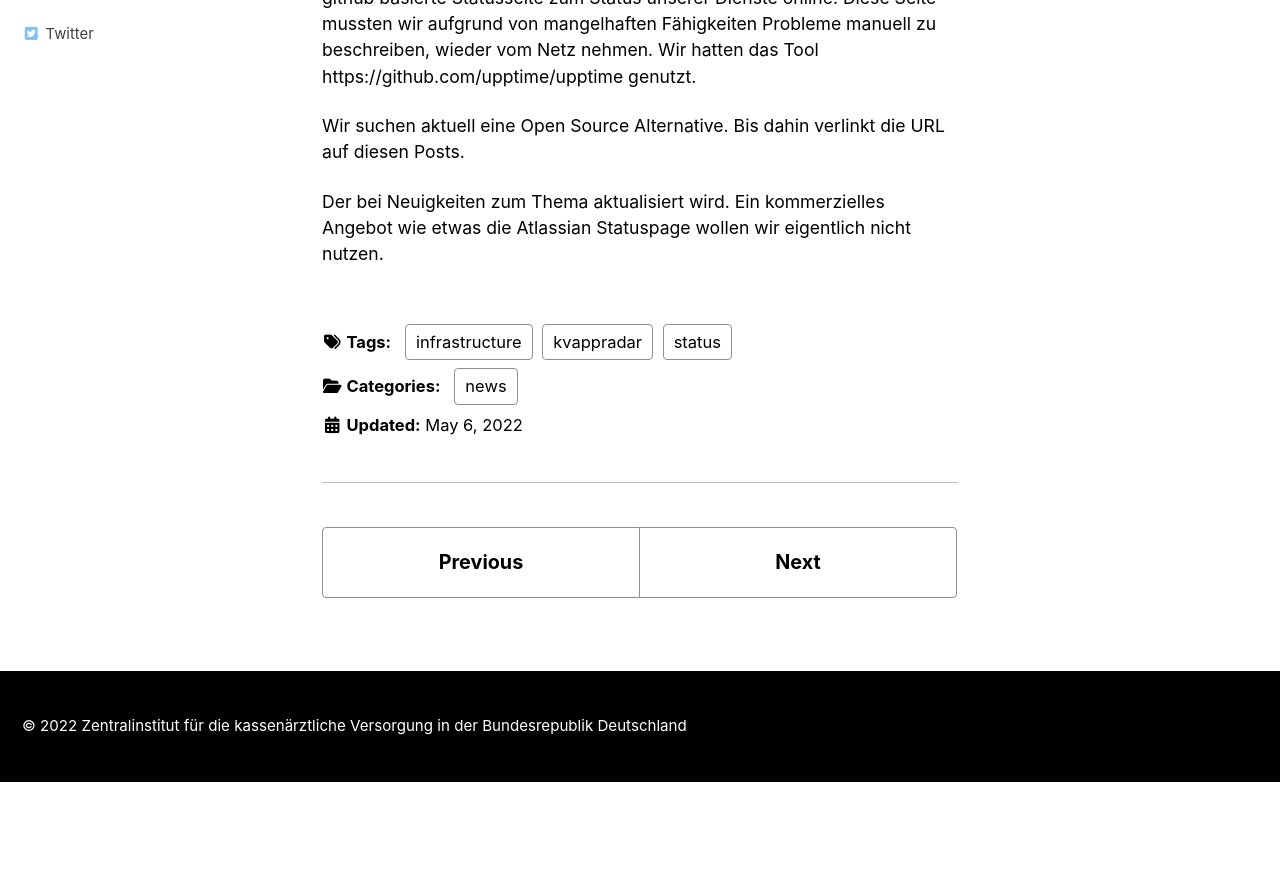
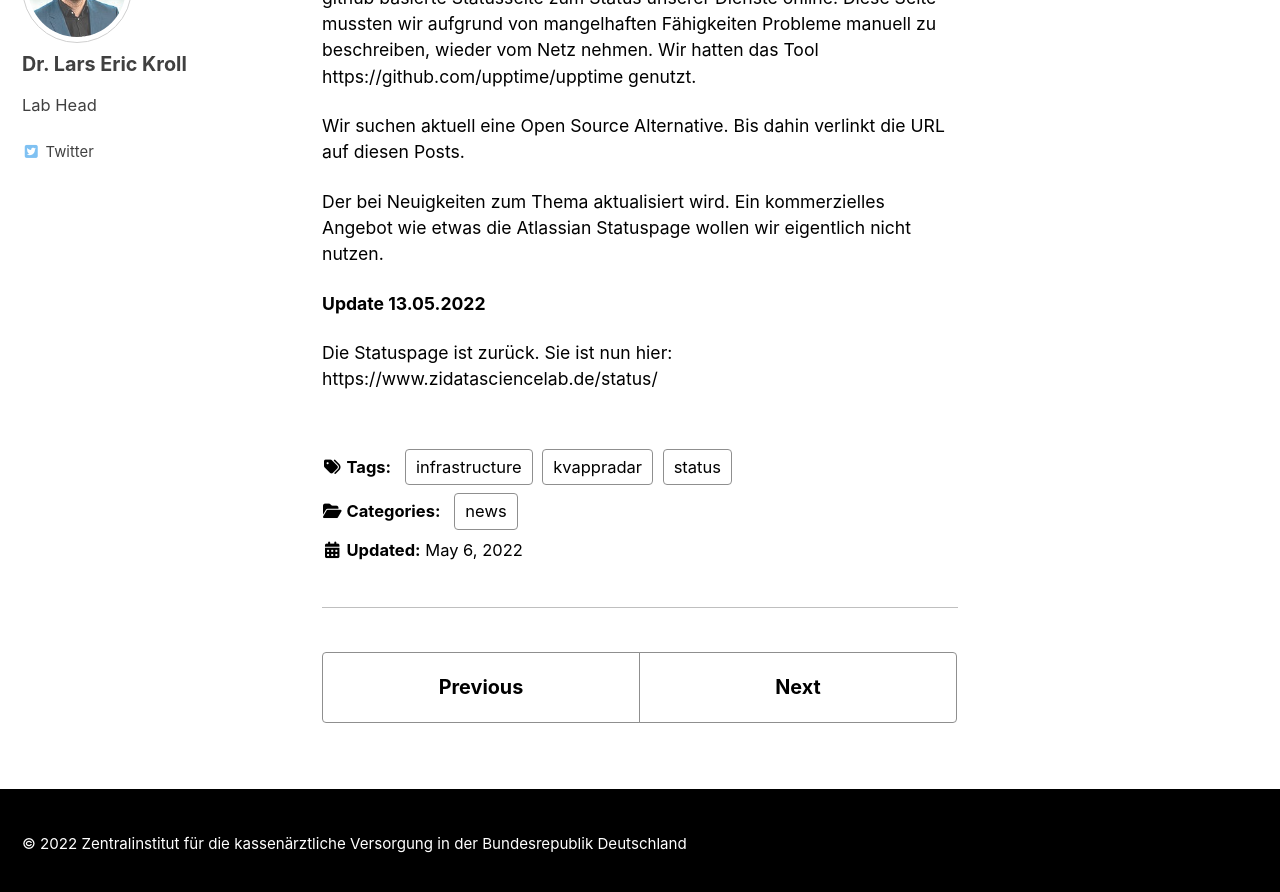
Before and after one commit to zidatalab/zidatalab.github.io, a Jekyll site: the page built from _posts/2022-05-06-statuspage.md, in a window 1280 px wide and 900 px high, scrolled down 296 px. Shown: the top 892 px of the window. Built offline with Jekyll 4.4.1, drawn with Linux system fonts in a browser that asks for light colours; cached includes are drawn as plain includes; nearby versions of some CDN libraries; before the commit the page ends 1078 px from its top, so only the background shows below that.

Commit message:
Update 2022-05-06-statuspage.md

```diff
--- a/_posts/2022-05-06-statuspage.md
+++ b/_posts/2022-05-06-statuspage.md
@@ -24,3 +24,7 @@ Dienste online. Diese Seite mussten wir aufgrund von mangelhaften Fähigkeiten P
 Wir suchen aktuell eine Open Source Alternative. Bis dahin verlinkt die URL auf diesen Posts.
 
 Der bei Neuigkeiten zum Thema aktualisiert wird. Ein kommerzielles Angebot wie etwas die Atlassian Statuspage wollen wir eigentlich nicht nutzen.
+
+**Update 13.05.2022**
+
+Die Statuspage ist zurück. Sie ist nun hier: https://www.zidatasciencelab.de/status/
```
